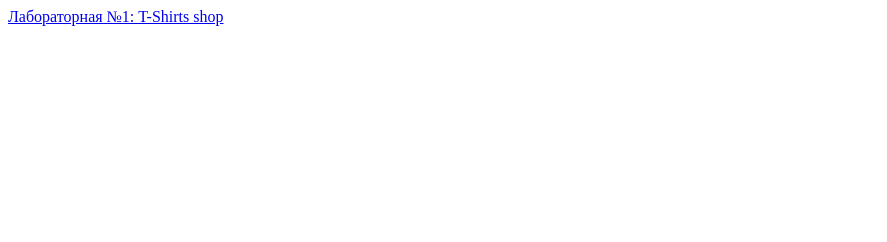
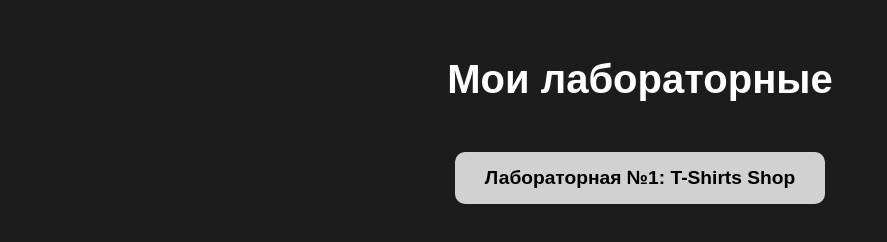
Before and after one commit to Faradenzik/INIS_labs, a plain HTML site: page index.html in a window 1280 px wide. Shown: the whole page, without its empty margins (0-887 px from the left). Drawn offline with Linux system fonts and the light colour scheme.

Commit message:
Configure pages

```diff
--- a/INIS_lab_1/styles.css
+++ b/INIS_lab_1/styles.css
@@ -1,10 +1,11 @@
 body {
+    background-color: #1e1e1e;
     font-family: Arial, sans-serif;
     padding: 20px;
 }
 
 h1 {
-    color: black;
+    color: #FFFFFF;
     text-align: center;
     margin-bottom: 30px;
 }
@@ -17,6 +18,7 @@ h1 {
 }
 
 .product-card {
+    background-color: #fefefe;
     color: black;
     border: 5px solid #1f2f57;
     border-radius: 25px;
--- a/index.html
+++ b/index.html
@@ -3,9 +3,13 @@
 <head>
     <meta charset="UTF-8">
     <meta name="viewport" content="width=device-width, initial-scale=1.0">
-    <title>My labs</title>
+    <title>Мои лабораторные</title>
+    <link rel="stylesheet" href="mainPage.css">
 </head>
 <body>
-    <a href="INIS_lab_1/index.html">Лабораторная №1: T-Shirts shop</a>
+    <div class="container">
+        <h1>Мои лабораторные</h1>
+        <a href="INIS_lab_1/index.html" class="button">Лабораторная №1: T-Shirts Shop</a>
+    </div>
 </body>
 </html>
--- /dev/null
+++ b/mainPage.css
@@ -0,0 +1,35 @@
+body {
+    margin: 0;
+    padding: 0;
+    display: flex;
+    justify-content: center;
+    align-items: center;
+    margin-top: 30px;
+    background-color: #1c1c1c;
+    color: #ffffff;
+    font-family: Arial, sans-serif;
+}
+
+.container {
+    text-align: center;
+}
+
+h1 {
+    font-size: 2.5rem;
+    margin-bottom: 50px;
+}
+
+.button {
+    display: inline-block;
+    padding: 15px 30px;
+    background-color: #d1d1d1;
+    color: #000;
+    text-decoration: none;
+    border-radius: 10px;
+    font-size: 1.2rem;
+    font-weight: bold;
+}
+
+.button:hover {
+    background-color: #c1c1c1;
+}
```
Also changed, not shown: INIS_lab_1/index.html (+1 -1 lines).
